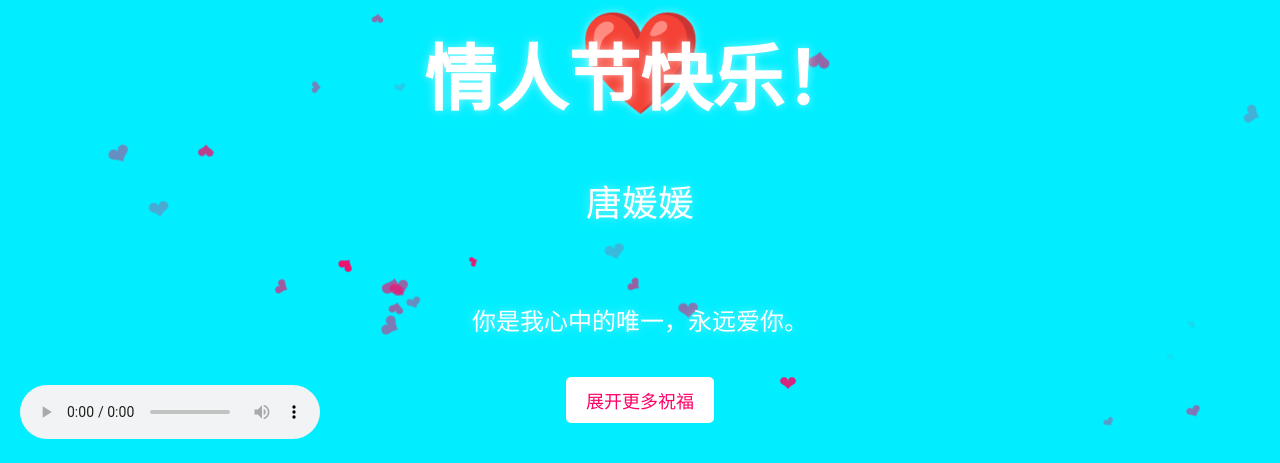
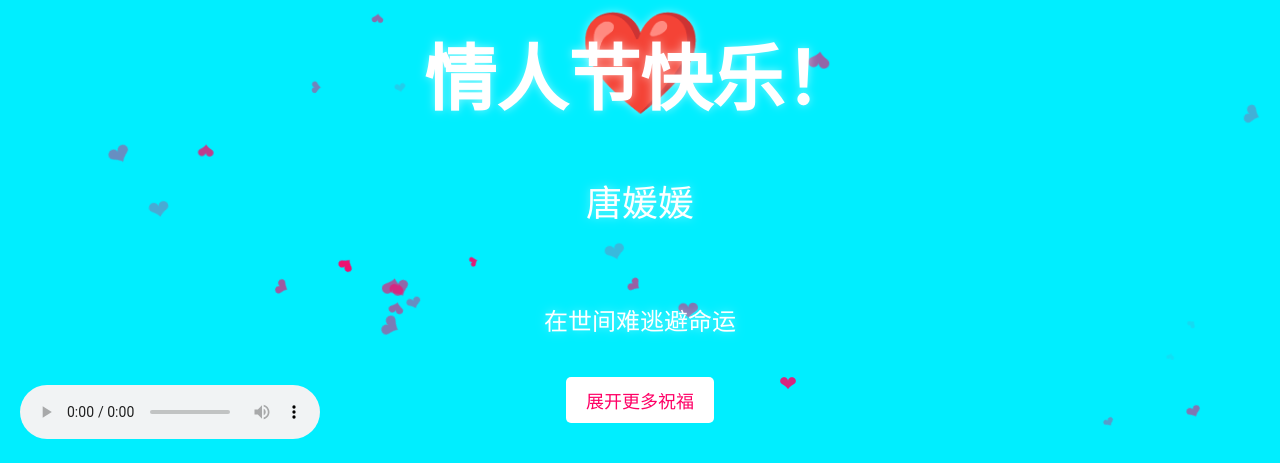
Before and after one commit to zhengzp2019/loveu, a plain HTML site: page index.html in a window 1280 px wide. Shown: the part 337-800 px from the top of the page. Drawn offline with Linux system fonts and the light colour scheme.

Commit message:
feat:  音乐自动播放，修改歌词

```diff
--- a/index.html
+++ b/index.html
@@ -1,16 +1,18 @@
+<!-- @format -->
+
 <!DOCTYPE html>
 <html lang="zh-CN">
   <head>
-    <meta charset="UTF-8">
+    <meta charset="UTF-8" />
     <title>情人节快乐！</title>
     <style>
       body {
         margin: 0;
         padding: 0;
-            background-color: #00eeff;  /* 深粉色背景 */
+        background-color: #00eeff; /* 深粉色背景 */
         font-family: Arial, sans-serif;
         overflow: hidden;
-            color: #ffffff;  /* 文字颜色改为白色 */
+        color: #ffffff; /* 文字颜色改为白色 */
       }
 
       .container {
@@ -27,7 +29,7 @@
         color: #ff0066;
         animation: heartbeat 1s infinite;
         position: absolute;
-            text-shadow: 0 0 10px rgba(255, 255, 255, 0.5);  /* 添加阴影增强可见度 */
+        text-shadow: 0 0 10px rgba(255, 255, 255, 0.5); /* 添加阴影增强可见度 */
       }
 
       .photo {
@@ -46,7 +48,7 @@
         margin: 20px;
         position: relative;
         z-index: 1;
-            text-shadow: 0 0 10px rgba(255, 255, 255, 0.5);  /* 添加阴影 */
+        text-shadow: 0 0 10px rgba(255, 255, 255, 0.5); /* 添加阴影 */
       }
 
       .blessing {
@@ -56,14 +58,14 @@
         margin: 20px;
         position: relative;
         z-index: 1;
-            text-shadow: 0 0 10px rgba(255, 255, 255, 0.5);  /* 添加阴影 */
+        text-shadow: 0 0 10px rgba(255, 255, 255, 0.5); /* 添加阴影 */
       }
 
       .button {
         padding: 10px 20px;
         font-size: 18px;
-            background-color: #ffffff;  /* 按钮背景改为白色 */
-            color: #ff0066;  /* 按钮文字改为深粉色 */
+        background-color: #ffffff; /* 按钮背景改为白色 */
+        color: #ff0066; /* 按钮文字改为深粉色 */
         border: none;
         border-radius: 5px;
         cursor: pointer;
@@ -80,11 +82,21 @@
       }
 
       @keyframes heartbeat {
-            0% { transform: scale(1); }
-            14% { transform: scale(1.1); }
-            28% { transform: scale(1); }
-            42% { transform: scale(1.1); }
-            70% { transform: scale(1); }
+        0% {
+          transform: scale(1);
+        }
+        14% {
+          transform: scale(1.1);
+        }
+        28% {
+          transform: scale(1);
+        }
+        42% {
+          transform: scale(1.1);
+        }
+        70% {
+          transform: scale(1);
+        }
       }
 
       /* 添加动态特效：爱心粒子 */
@@ -100,9 +112,9 @@
   </head>
   <body>
     <!-- 音乐播放器 -->
-    <div style="position: fixed; bottom: 20px; left: 20px; z-index: 1000;">
+    <div style="position: fixed; bottom: 20px; left: 20px; z-index: 1000">
       <audio id="bgMusic" controls>
-            <source src="mp3/一生所爱.mp3" type="audio/mpeg">
+        <source src="mp3/一生所爱.mp3" type="audio/mpeg" />
         您的浏览器不支持 audio 元素。
       </audio>
     </div>
@@ -111,7 +123,12 @@
       <div class="particles" id="particles"></div>
 
       <!-- 将以下 img 标签的 src 替换为你的照片 URL -->
-        <img src="images/tyy.jpg" alt="糖糖" class="photo" style="position: relative; z-index: 1;">
+      <img
+        src="images/tyy.jpg"
+        alt="糖糖"
+        class="photo"
+        style="position: relative; z-index: 1"
+      />
 
       <div class="heart">❤️</div>
       <div class="message">
@@ -119,7 +136,7 @@
         <p>唐媛媛</p>
       </div>
       <div class="blessing" id="blessing">
-            你是我唯一的爱，只有你是我心中的唯一。
+        《一生所爱》。
       </div>
       <button class="button" onclick="showBlessing()">展开更多祝福</button>
     </div>
@@ -127,16 +144,16 @@
     <script>
       // 创建爱心粒子特效
       function createParticles() {
-            const particles = document.getElementById('particles');
+        const particles = document.getElementById("particles");
         for (let i = 0; i < 50; i++) {
-                const heart = document.createElement('div');
-                heart.textContent = '❤';
-                heart.style.position = 'absolute';
-                heart.style.color = '#ff0066';
+          const heart = document.createElement("div");
+          heart.textContent = "❤";
+          heart.style.position = "absolute";
+          heart.style.color = "#ff0066";
           heart.style.opacity = Math.random();
-                heart.style.fontSize = Math.random() * 20 + 10 + 'px';
-                heart.style.left = Math.random() * 100 + '%';
-                heart.style.top = Math.random() * 100 + '%';
+          heart.style.fontSize = Math.random() * 20 + 10 + "px";
+          heart.style.left = Math.random() * 100 + "%";
+          heart.style.top = Math.random() * 100 + "%";
           heart.style.animation = `float ${5 + Math.random() * 5}s infinite`;
           particles.appendChild(heart);
         }
@@ -150,23 +167,41 @@
                 100% { transform: translateY(-40px) rotate(360deg); }
             }
         `;
-        const styleSheet = document.createElement('style');
+      const styleSheet = document.createElement("style");
       styleSheet.textContent = float;
       document.head.appendChild(styleSheet);
 
       createParticles();
 
       const blessings = [
-            "你是我唯一的爱，只有你是我心中的唯一。",
-            "每一天爱你千遍万遍，情人节快乐！",
-            "你是我心中的太阳，照亮我生命的每一天。",
-            "无论多久，我都会一直爱你。",
-            "你是我生命中最美好的礼物。",
-            "今天是我们的节日，愿你永远开心。",
-            "我愿意用一生去爱你，情人节快乐！",
-            "你是我心中的唯一，永远爱你。",
-            "每一天都想对你说：我爱你！",
-            "你是我心中的宝藏，情人节快乐！"
+        "从前现在过去了再不来",
+        "红红落叶长埋尘土内",
+        "开始终结总是没变改",
+        "天边的你飘泊在白云外",
+        "苦海翻起爱恨",
+        "在世间难逃避命运",
+        "相亲竟不可接近",
+        "或我应该相信是缘分",
+        "情人别后永远再不来",
+        "消散的情缘",
+        "无言独坐放眼尘世外",
+        "愿来日再续",
+        "鲜花虽会凋谢",
+        "只愿",
+        "但会再开",
+        "为你",
+        "一生所爱隐约",
+        "守候",
+        "在白云外",
+        "期待",
+        "苦海翻起爱恨",
+        "在世间难逃避命运",
+        "相亲竟不可接近",
+        "或我应该相信是缘分",
+        "苦海翻起爱恨",
+        "在世间难逃避命运",
+        "相亲竟不可接近",
+        "或我应该相信是缘分",
       ];
 
       function showBlessing() {
@@ -178,16 +213,16 @@
       showBlessing();
 
       // 音乐播放
-        const audio = document.getElementById('bgMusic');
-        audio.volume = 0.5;  // 设置音量为50%
+      const audio = document.getElementById("bgMusic");
+      audio.volume = 0.5; // 设置音量为50%
 
       // 自动播放音乐（部分浏览器可能需要用户交互后才能播放）
-        document.addEventListener('DOMContentLoaded', function() {
+      document.addEventListener("DOMContentLoaded", function () {
         audio.play();
       });
 
       // 添加音乐播放按钮事件
-        audio.addEventListener('play', function() {
+      audio.addEventListener("play", function () {
         audio.controls = true;
       });
     </script>
@@ -206,15 +241,15 @@
       }
 
       // 初始化音频对象
-        const audio = document.getElementById('bgMusic');
+      const audio = document.getElementById("bgMusic");
 
       // 尝试自动播放
       autoPlayMusic();
 
       // 如果自动播放失败，可以监听页面的首次点击事件
-        document.addEventListener('click', function playOnUserInteraction() {
+      document.addEventListener("click", function playOnUserInteraction() {
         audio.play();
-            document.removeEventListener('click', playOnUserInteraction);
+        document.removeEventListener("click", playOnUserInteraction);
       });
 
       // ... 其他代码保持不变 ...
```
Lines whose indentation alone changed are shown as unchanged.
